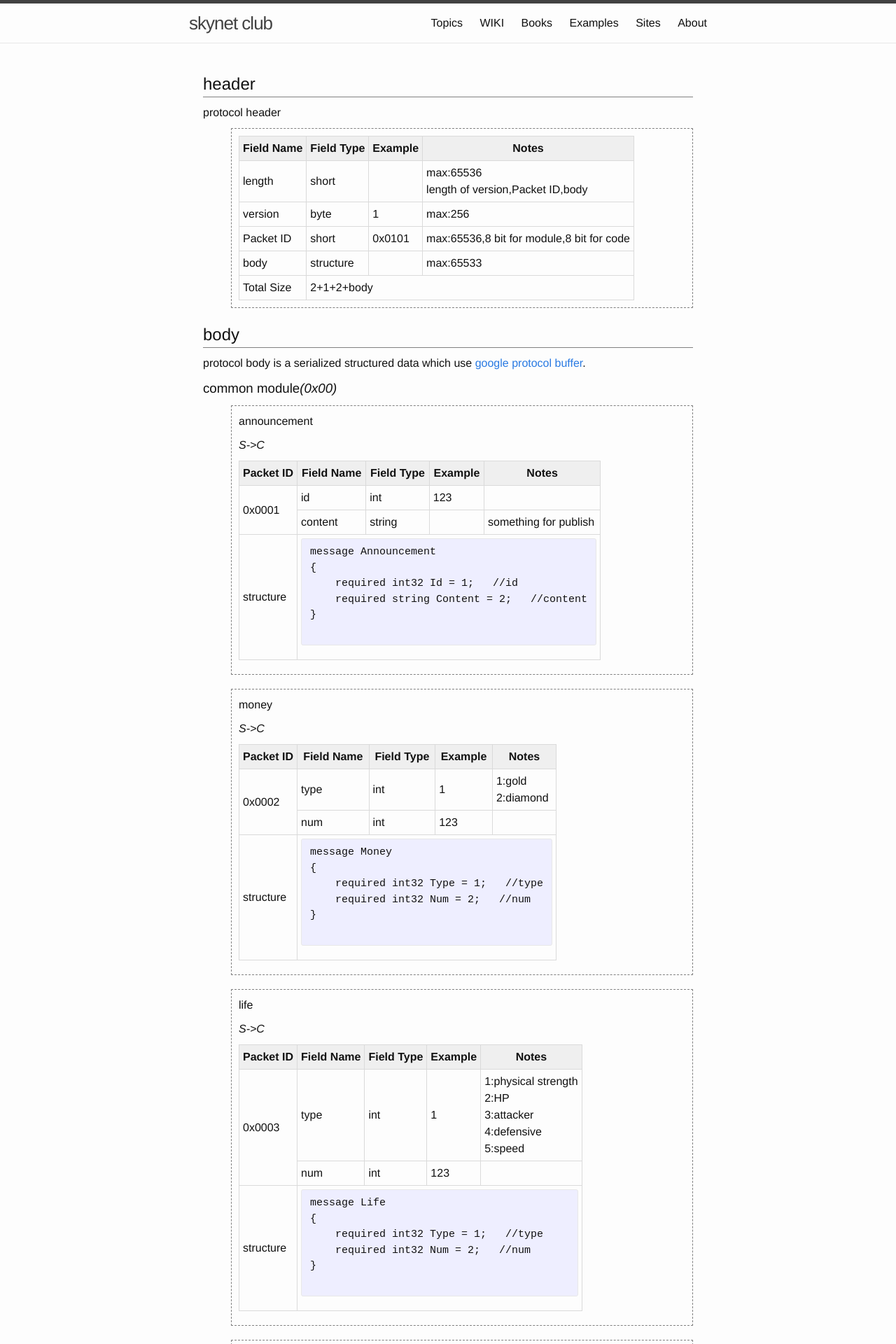
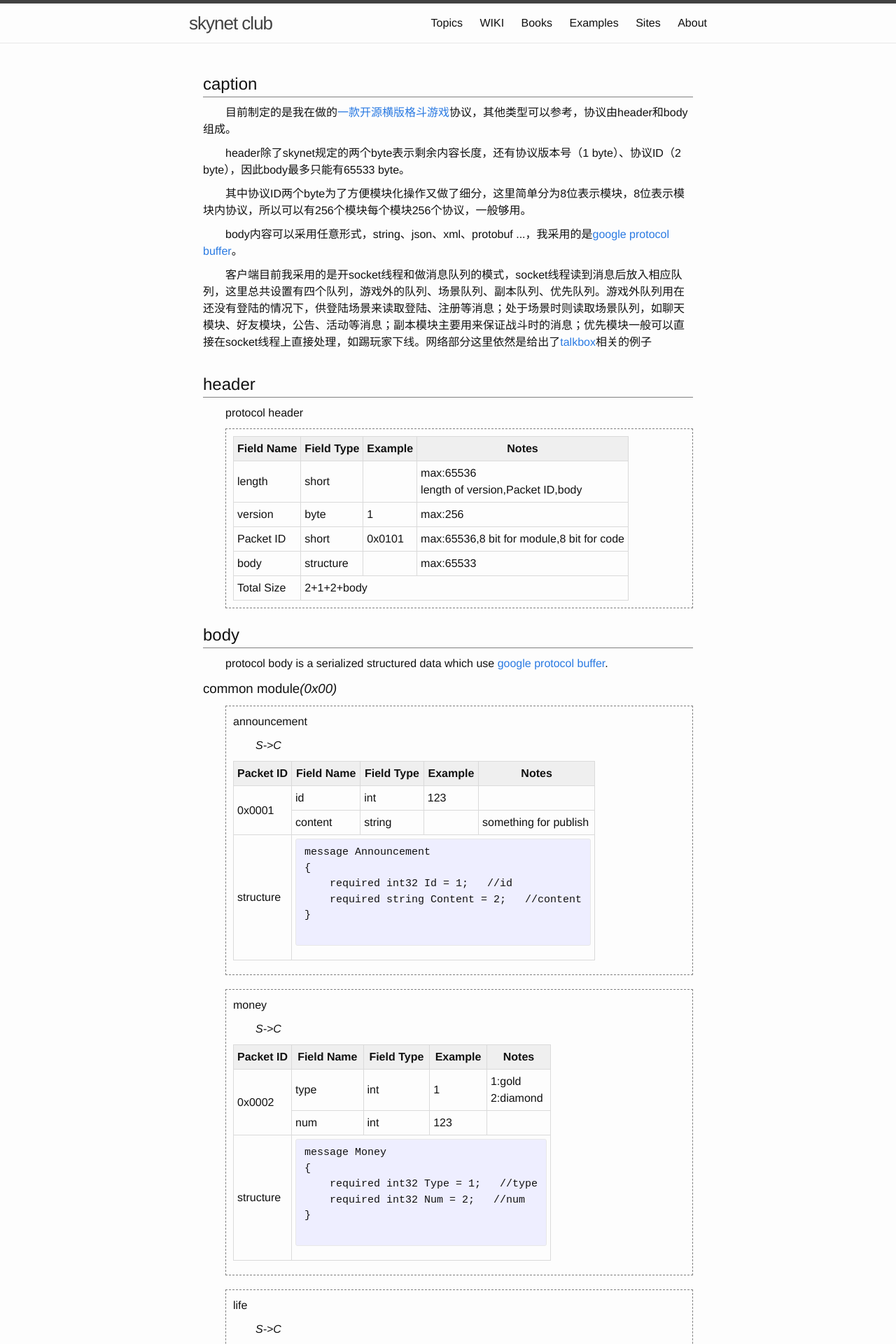
Before and after one commit to guoyu07/skynetclub.github.io, a Jekyll site: the page built from _posts/2016-03-18-skynet-protocol-sample.md, in a window 1280 px wide. Shown: the top 1920 px of the page at 70% size. Built offline with Jekyll 4.4.1, drawn with Linux system fonts in a browser that asks for light colours.

Commit message:
update 增加协议说明

```diff
--- a/_posts/2016-03-18-skynet-protocol-sample.md
+++ b/_posts/2016-03-18-skynet-protocol-sample.md
@@ -7,6 +7,14 @@ tags: [skynet]
 ---
 
 <link rel="stylesheet" href="{{ "/css/protocol.css" | prepend: site.baseurl }}">
+<div class="protocol">
+    <h2>caption</h2>
+    <p>目前制定的是我在做的<a href="https://github.com/forthxu/brave" target="_blank">一款开源横版格斗游戏</a>协议，其他类型可以参考，协议由header和body组成。</p>
+    <p>header除了skynet规定的两个byte表示剩余内容长度，还有协议版本号（1 byte）、协议ID（2 byte），因此body最多只能有65533 byte。</p>
+    <p>其中协议ID两个byte为了方便模块化操作又做了细分，这里简单分为8位表示模块，8位表示模块内协议，所以可以有256个模块每个模块256个协议，一般够用。</p>
+    <p>body内容可以采用任意形式，string、json、xml、protobuf ...，我采用的是<a href="https://developers.google.com/protocol-buffers/" target="_blank">google protocol buffer</a>。</p>
+    <p>客户端目前我采用的是开socket线程和做消息队列的模式，socket线程读到消息后放入相应队列，这里总共设置有四个队列，游戏外的队列、场景队列、副本队列、优先队列。游戏外队列用在还没有登陆的情况下，供登陆场景来读取登陆、注册等消息；处于场景时则读取场景队列，如聊天模块、好友模块，公告、活动等消息；副本模块主要用来保证战斗时的消息；优先模块一般可以直接在socket线程上直接处理，如踢玩家下线。网络部分这里依然是给出了<a href="/examples.html" target="_blank">talkbox</a>相关的例子</p>
+</div>
 <div class="protocol">
     <h2>header</h2>
     <p>protocol header</p>
--- a/css/protocol.css
+++ b/css/protocol.css
@@ -3,8 +3,9 @@
 .protocol table thead th{background-color:#efefef;}
 .protocol table tbody td{}
 .protocol h2,.protocol h3,.protocol h4,.protocol p{margin-bottom:10px;}
+.protocol p{text-indent:2em;}
 
 .protocol{padding:10px 20px;}
 .protocol h2{border-bottom:1px solid grey;}
 .protocol_group{}
-.protocol_instance{margin-bottom:20px;margin-left:40px;padding:10px;border:dashed 1px grey}
+.protocol_instance{margin-bottom:20px;margin-left:2em;padding:10px;border:dashed 1px grey}
```
